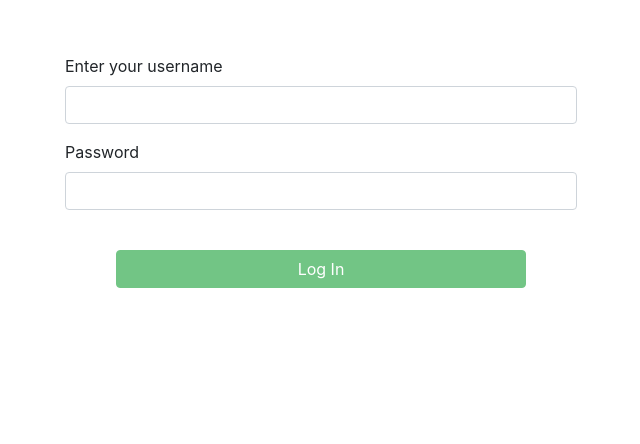
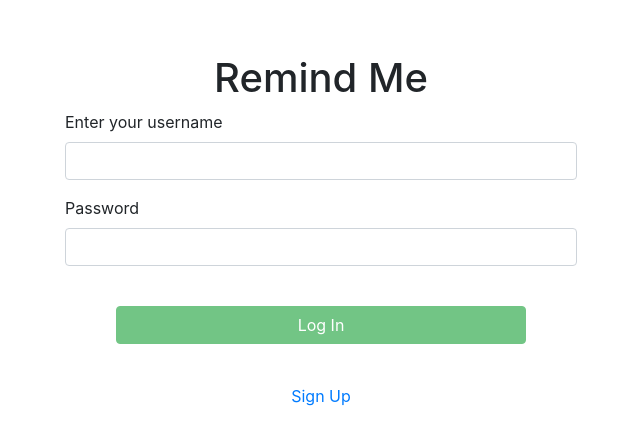
Before and after one commit to mikechi4/remind-me, a React (Create React App) app: page /login in a window 1280 px wide. Shown: the part 146-590 px from the top of the page, without its empty margins (319-959 px from the left). Built offline with nearby package versions, Linux system fonts and the light colour scheme.

Commit message:
using fake auth on client side to protect routs

```diff
--- a/src/components/home/Home.js
+++ b/src/components/home/Home.js
@@ -5,6 +5,7 @@ import './Home.scss';
 
 import ReminderModal from '../reminder-modal/ReminderModal';
 import ReminderItem from '../reminder-item/ReminderItem';
+import { Redirect } from 'react-router-dom';
 
 
 class Home extends React.Component {
@@ -69,11 +70,16 @@ class Home extends React.Component {
 
     logout = async () => {
         const response = await Axios.post("/api/logout");
-
         this.props.history.push('/login');
+        window.localStorage.removeItem('isAuthenticated', false)
     }
 
     render() {
+        const isAuthenticated = window.localStorage.getItem('isAuthenticated');
+
+        if (!isAuthenticated) {
+            return <Redirect to="/login" />
+        }
         return (
             <div className="home-container">
                 <ReminderModal showModal={this.state.showModal} toggleModalState={this.toggleModalState} />
--- a/src/components/login/Login.js
+++ b/src/components/login/Login.js
@@ -2,7 +2,7 @@ import React from "react";
 import Axios from "axios";
 import { Form, Button } from 'react-bootstrap'
 import "./Login.scss"
-
+import { Redirect } from 'react-router-dom';
 const initialState = {
     username: "",
     password: "",
@@ -32,6 +32,8 @@ class Login extends React.Component {
             data: { username, password }
         }).then((res) => {
             this.setState(initialState);
+            // definitely not the best way to protect routes, but didn't have time to fix. ideally would want to get this from the server and save to a redux store
+            window.localStorage.setItem('isAuthenticated', true);
             this.props.history.push('/home');
         }).catch((error) => {
             console.log(error.message)
@@ -42,8 +44,14 @@ class Login extends React.Component {
     };
 
     render() {
+        const isAuthenticated = window.localStorage.getItem('isAuthenticated');
+
+        if (isAuthenticated) {
+            return <Redirect to="/home" />
+        }
         return (
             <div className="signup-form" >
+                <h1 className="text-center">Remind Me</h1>
                 <Form onSubmit={this.onSubmit}>
                     <Form.Group className="form-group">
                         <Form.Label htmlFor="username">Enter your username</Form.Label>
@@ -69,6 +77,9 @@ class Login extends React.Component {
                     <Form.Group className="submit-btn">
                         <Button className="btn btn-success" disabled={!this.state.username || !this.state.password} type="submit"> Log In </Button>
                     </Form.Group>
+                    <Form.Group className="submit-btn">
+                        <a href="#" className="text-primary" onClick={() => this.props.history.push('/signup')}>Sign Up</a>
+                    </Form.Group>
                 </Form>
             </div>
         );
--- a/src/components/signupform/SignupForm.js
+++ b/src/components/signupform/SignupForm.js
@@ -73,12 +73,13 @@ class SignupForm extends React.Component {
           usernameError: "Username already exists."
         }
       })
-    });;
+    });
   };
 
   render() {
     return (
       <div className="signup-form" >
+        <h1 className="text-center">Sign Up</h1>
         <form onSubmit={this.onSubmit}>
           <div className="form-group">
             <label htmlFor="username">Enter a username</label>
```
